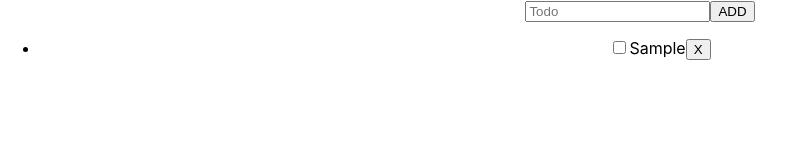
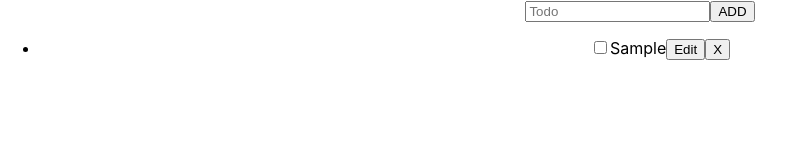
Before and after one commit to KiKiKi-KiKi/react-recoil-sandbox, a React (Create React App) app: page / in a window 1280 px wide. Both pictures are taken after typing "Sample" into the empty fields and a click on the button "ADD". Shown: the top 160 px of the page, without its empty margins (0-795 px from the left). Built offline with nearby package versions, Linux system fonts and the light colour scheme.

Commit message:
:bear: Implement change todo to edit mode.
cf. use Compound Components pattern
https://kentcdodds.com/blog/compound-components-with-react-hooks

```diff
--- a/src/components/TodoItem.tsx
+++ b/src/components/TodoItem.tsx
@@ -6,9 +6,18 @@ import {
 } from '../recoil/atoms/todoListState';
 import { useSetRecoilState } from 'recoil';
 import { replaceItem, removeItem } from '../utils';
+import { TodoItemBody } from './TodoItemBody';
 
+type TodoItemProps = {
+  onEditMode: () => void;
+} & TodoItemInterface;
 
-export const TodoItem: VFC<TodoItemInterface> = ({ id, text, isComplete }) => {
+export const TodoItem: VFC<TodoItemProps> = ({
+  id,
+  text,
+  isComplete,
+  onEditMode,
+}) => {
   const setTodoList = useSetRecoilState(todoListState);
 
   const toggleCompletion = useCallback(
@@ -50,7 +59,12 @@ export const TodoItem: VFC<TodoItemInterface> = ({ id, text, isComplete }) => {
         checked={isComplete}
         onChange={onToggleCompletionHandler}
       />
-      {isComplete ? <del>{text}</del> : <span>{text}</span>}
+      <TodoItemBody text={text} isComplete={isComplete}>
+        <span onClick={onEditMode}>{text}</span>
+        <button type="button" onClick={onEditMode}>
+          Edit
+        </button>
+      </TodoItemBody>
       <button type="button" onClick={onDeleteItemHandler}>
         X
       </button>
--- /dev/null
+++ b/src/components/TodoItemBody.tsx
@@ -0,0 +1,35 @@
+import { createContext, useContext, VFC } from 'react';
+import { TodoItemInterface } from '../recoil/atoms/todoListState';
+
+type ContextType = {
+  text: string;
+  isComplete: boolean;
+};
+
+const Context = createContext<ContextType>({} as ContextType);
+
+type TodoBodyProps = {
+  children: React.ReactNode;
+};
+
+const TodoBody: VFC<TodoBodyProps> = ({ children }) => {
+  const { text, isComplete } = useContext(Context);
+
+  return <>{isComplete ? <del>{text}</del> : children}</>;
+};
+
+type TodoItemBodyProps = {
+  children: React.ReactNode;
+} & Pick<TodoItemInterface, 'text' | 'isComplete'>;
+
+export const TodoItemBody: VFC<TodoItemBodyProps> = ({
+  text,
+  isComplete,
+  children,
+}) => {
+  return (
+    <Context.Provider value={{ text, isComplete }}>
+      <TodoBody>{children}</TodoBody>
+    </Context.Provider>
+  );
+};
--- /dev/null
+++ b/src/components/TodoItemContainer.tsx
@@ -0,0 +1,24 @@
+import { useCallback, useState, VFC } from 'react';
+import { TodoItemInterface } from '../recoil/atoms/todoListState';
+import { TodoItem } from './TodoItem';
+
+export const TodoItemContainer: VFC<TodoItemInterface> = ({ id, ...props }) => {
+  const [isEdit, setIsEdit] = useState<boolean>(false);
+
+  const changeMode = useCallback(
+    (mode: boolean) => () => {
+      setIsEdit(mode);
+    },
+    [],
+  );
+
+  return (
+    <div id={id}>
+      {isEdit ? (
+        <>Edit</>
+      ) : (
+        <TodoItem id={id} {...props} onEditMode={changeMode(true)} />
+      )}
+    </div>
+  );
+};
--- a/src/components/TodoList.tsx
+++ b/src/components/TodoList.tsx
@@ -2,7 +2,7 @@ import { VFC } from 'react';
 import { useRecoilValue } from 'recoil';
 import { todoListState } from '../recoil/atoms/todoListState';
 import { TodoForm } from './TodoForm';
-import { TodoItem } from './TodoItem';
+import { TodoItemContainer } from './TodoItemContainer';
 
 export const TodoList: VFC = () => {
   const todoList = useRecoilValue(todoListState);
@@ -14,7 +14,7 @@ export const TodoList: VFC = () => {
         {todoList.map(([id, item]) => {
           return (
             <li key={id}>
-              <TodoItem {...item} />
+              <TodoItemContainer {...item} />
             </li>
           );
         })}
```
